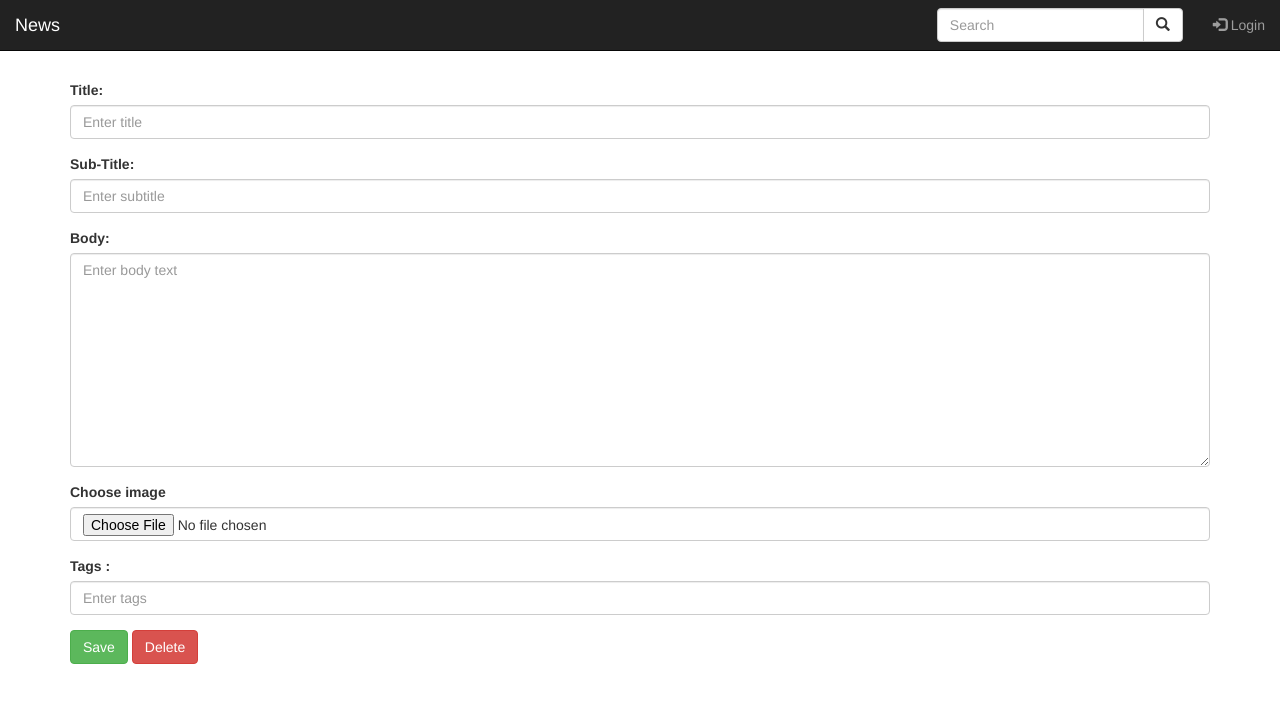
After one commit to chilaa/news, a Symfony app: template templates/editor/edit-post.html.twig in a window 1280 px wide. The commit adds this page. Shown: the top 703 px of the page. Run offline with Twig, Linux system fonts and the light colour scheme; the template is opened without the code that fills it, so the values that code supplies are empty; some libraries are stand-ins or nearby versions.

Commit message:
added editing postes

```diff
--- a/composer.json
+++ b/composer.json
@@ -14,6 +14,7 @@
         "symfony/framework-bundle": "4.2.*",
         "symfony/orm-pack": "^1.0",
         "symfony/security-bundle": "4.2.*",
+        "symfony/swiftmailer-bundle": "^3.2",
         "symfony/twig-bundle": "4.2.*",
         "symfony/validator": "4.2.*",
         "symfony/yaml": "4.2.*",
--- a/config/services.yaml
+++ b/config/services.yaml
@@ -4,8 +4,12 @@
 # Put parameters here that don't need to change on each machine where the app is deployed
 # https://symfony.com/doc/current/best_practices/configuration.html#application-related-configuration
 parameters:
+    post_image: '%kernel.project_dir%/public/image/post_image'
+
 
 services:
+
+
     # article configuration for services in *this* file
     _defaults:
         autowire: true      # Automatically injects dependencies in your services.
@@ -23,5 +27,6 @@ services:
         resource: '../src/Controller'
         tags: ['controller.service_arguments']
 
+
     # add more service definitions when explicit configuration is needed
     # please note that last definitions always *replace* previous ones
--- a/src/Controller/RegistrationController.php
+++ b/src/Controller/RegistrationController.php
@@ -44,10 +44,7 @@ class RegistrationController extends AbstractController
 //                $authenticator,
 //                'main' // firewall name in security.yaml
 //            );
-            return $this->render("article/home.html.twig", [
-                'controller_name' => "DefaultController",
-                "session" => $_SESSION
-            ]);
+            return $this->redirectToRoute("home");
         }
 
         return $this->render('registration/register.html.twig', [
--- a/templates/article/home.html.twig
+++ b/templates/article/home.html.twig
@@ -26,10 +26,10 @@
                 <p>{{ post.body }}</p>
                 <h5>Posted by <strong>{{ post.owner }}</strong></h5>
                 {% if app.user %}
-                    <a class="btn btn-default">Edit</a>
-                    <a class="btn btn-danger">Delete</a>
+                    <a class="btn btn-default" href="{{ path("edit_post", {id: post.id }) }}">Edit</a>
+                    <a class="btn btn-danger" href="{{ path("delete-post", {id: post.id     }) }}" >Delete</a>
                 {% endif %}
-                {{ dump(post) }}
+                {#{{ dump(post) }}#}
 
             </div>
         {% endfor %}
--- a/templates/base.html.twig
+++ b/templates/base.html.twig
@@ -22,15 +22,15 @@
             <a class="navbar-brand" href="{{ path("home") }}">News</a>
         </div>
         <ul class="nav navbar-nav">
-            <li class="active"><a href="{{ path('home') }}">Home</a></li>
-            <li class="dropdown"><a class="dropdown-toggle" data-toggle="dropdown" href="#">Page 1 <span
-                            class="caret"></span></a>
-                <ul class="dropdown-menu">
-                    <li><a href="#">Page 1-1</a></li>
-                    <li><a href="#">Page 1-2</a></li>
-                    <li><a href="#">Page 1-3</a></li>
-                </ul>
-            </li>
+            {#<li class="active"><a href="{{ path('home') }}">Home</a></li>#}
+            {#<li class="dropdown"><a class="dropdown-toggle" data-toggle="dropdown" href="#">Page 1 <span#}
+                            {#class="caret"></span></a>#}
+                {#<ul class="dropdown-menu">#}
+                    {#<li><a href="#">Page 1-1</a></li>#}
+                    {#<li><a href="#">Page 1-2</a></li>#}
+                    {#<li><a href="#">Page 1-3</a></li>#}
+                {#</ul>#}
+            {#</li>#}
             {% if app.user %}
             <li><a href="{{ path("add_post") }}">Add Post</a></li>
             {% endif %}
--- /dev/null
+++ b/templates/editor/edit-post.html.twig
@@ -0,0 +1,34 @@
+{% extends "base.html.twig" %}
+{% block title %}Edit Post{% endblock %}
+{% block body %}
+    <div class="container">
+        <form action="{{ path("submit-edited-post", {id: data.id}) }}" method="post">
+            <div class="form-group" >
+                <label for="title">Title:</label>
+                <input type="text" class="form-control" value="{{ data.title }}" id="title" placeholder="Enter title" name="title">
+            </div>
+            <div class="form-group">
+                <label for="subtitle">Sub-Title:</label>
+                <input type="text" class="form-control" value="{{ data.subtitle }}" id="subtitle" placeholder="Enter subtitle" name="subtitle">
+            </div>
+            <div class="form-group">
+                <label for="body" >Body: </label>
+                <textarea class="form-control" id="body"  name="body" placeholder="Enter body text" rows="10" >{{ data.body }}</textarea>
+            </div>
+            <div class="form-group">
+                <label for="image">Choose image</label>
+                <input type="file" class=" btn btn-default form-control" value="{{ data.image }}" id="image" name="image" >
+                {#<label for="image" class="form-control" >Upload Image: </label>#}
+            </div>
+            <div class="form-group">
+                <label for="tags">Tags :</label>
+                <input type="text" class="form-control" id="tags" {% if data.tags %} value="{{ data.tags }}" {% endif %} placeholder="Enter tags" name="tags">
+            </div>
+            <input type="submit" value="Save" class="btn btn-success">
+            <a class="btn btn-danger" href="{{ path("delete-post", {id: data.id}) }}" >Delete</a>
+
+
+
+        </form>
+    </div>
+{% endblock %}
```
Also changed, not shown: src/Controller/DefaultController.php (+54 -1 lines), src/Entity/Post.php (+9 -2 lines).
